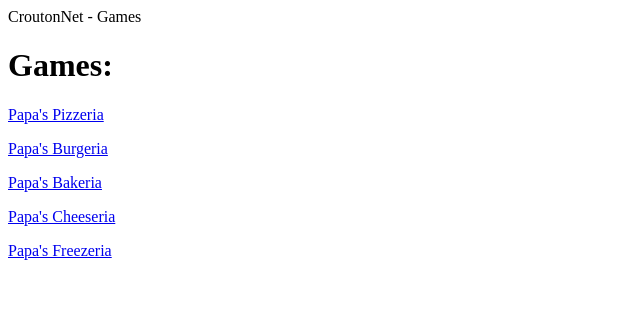
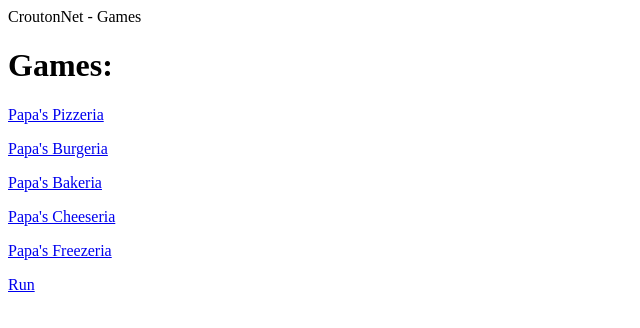
Before and after one commit to BlueMicrowave/techypig99.github.io, a plain HTML site: page games/index.html in a window 1280 px wide. Shown: the full height of the page, 0-640 px from the left. Drawn offline with Linux system fonts and the light colour scheme.

Commit message:
Update index.html

```diff
--- a/games/index.html
+++ b/games/index.html
@@ -10,3 +10,4 @@
 <p><a href="/games/papasbakeria/">Papa's Bakeria</a></p>
 <p><a href="/games/papascheeseria/">Papa's Cheeseria</a></p>
 <p><a href="/games/papasfreezeria/">Papa's Freezeria</a></p>
+<p><a href="/games/run/">Run</a></p>
```
